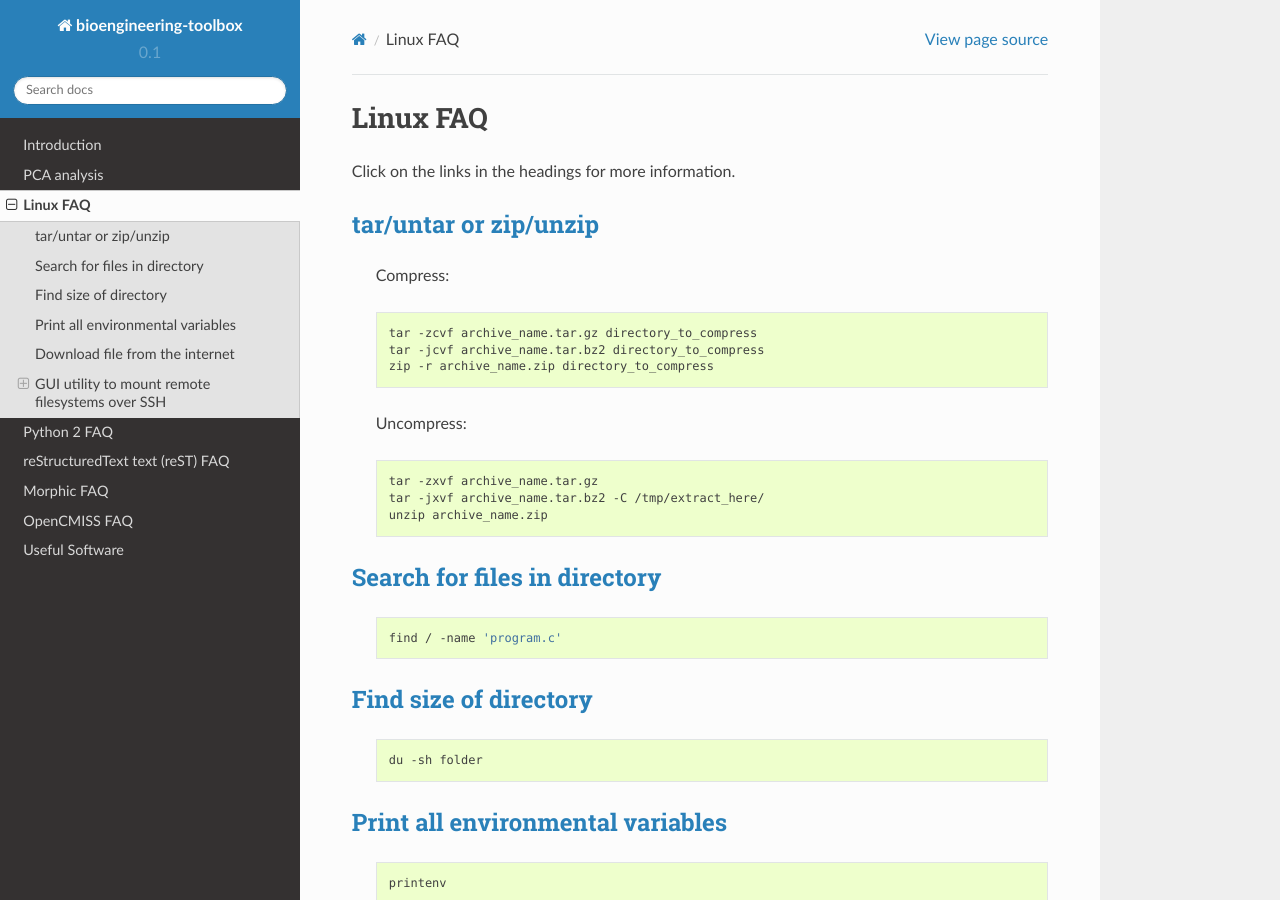
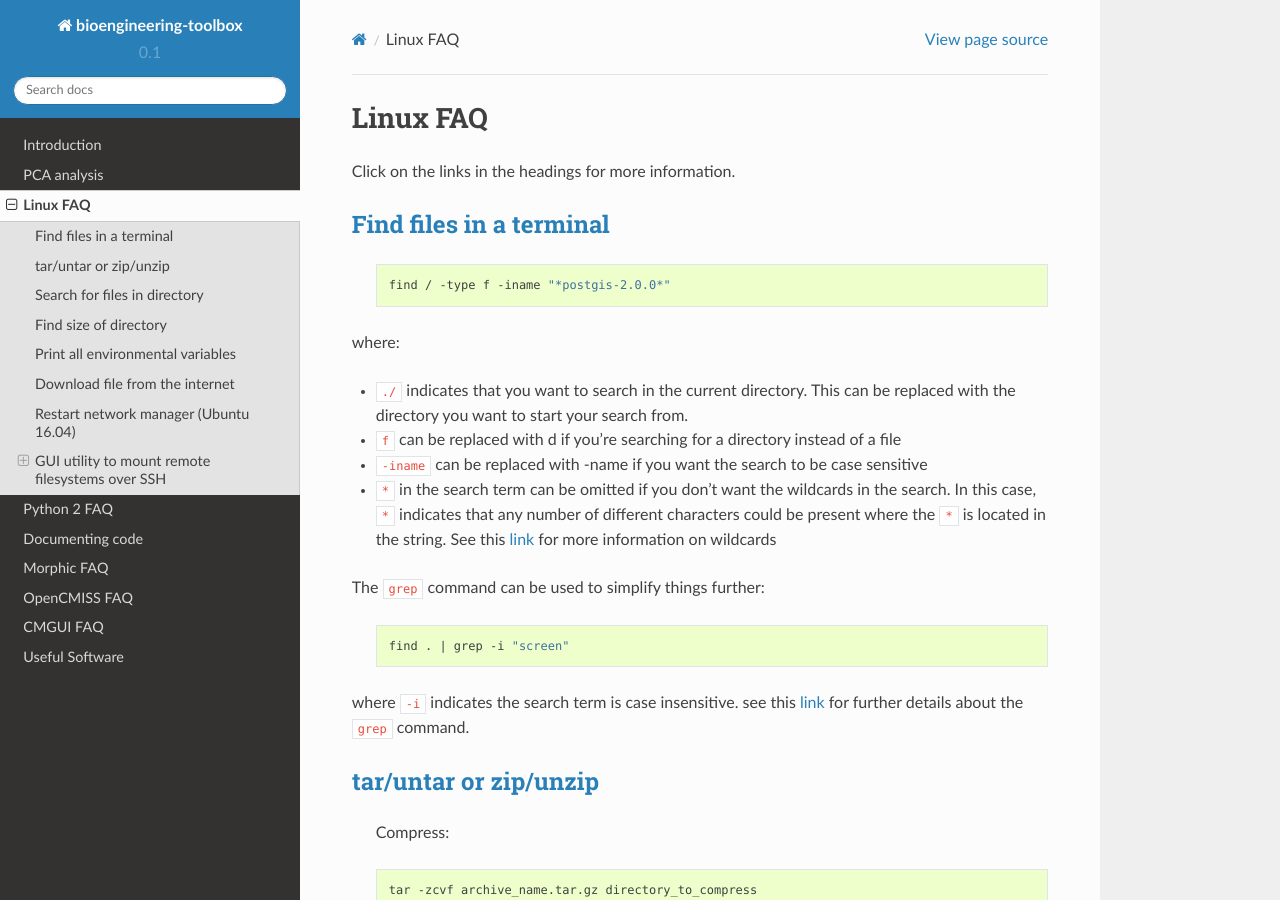
Before and after one commit to PrasadBabarendaGamage/bioengineering-toolbox, a Sphinx documentation site: the page built from docs/source/linux_faq.rst, in a window 1280 px wide and 900 px high. Built offline with Sphinx 7.4.7 and the Read the Docs theme 2.0.0, drawn with Linux system fonts in a browser that asks for light colours; formulas are drawn with MathJax 3; some of the changed text lies outside the part shown.

Commit message:
Updating docs

```diff
--- a/docs/source/index.rst
+++ b/docs/source/index.rst
@@ -15,9 +15,10 @@ Contents:
    PCA_analysis
    linux_faq
    python_2_faq
-   rst_faq
+   documenting_code
    morphic_faq
    opencmiss_faq
+   cmgui_faq
    useful_software
 
 Indices and tables
--- a/docs/source/linux_faq.rst
+++ b/docs/source/linux_faq.rst
@@ -7,6 +7,42 @@ Linux FAQ
 .. TEMPLATE: `link <link>`_
 
 Click on the links in the headings for more information.
+
+`Find files in a terminal <https://askubuntu.com/questions/144698/find-a-file-by-name-using-command-line>`_
+-----------------------------------------------------------------------------------------------------------------------------------
+
+  .. code-block:: bash
+
+    find / -type f -iname "*postgis-2.0.0*"
+
+where:
+
+* ``./`` indicates that you want to search in the current directory. This
+  can be replaced with the directory you want to start your search from.
+
+* ``f`` can be replaced with d if you're searching for a directory instead of a
+  file
+
+* ``-iname`` can be replaced with -name if you want the search to be case
+  sensitive
+
+* ``*`` in the search term can be omitted if you don't want the wildcards in
+  the search. In this case, ``*`` indicates that any number of different
+  characters could be present where the ``*`` is located in the string. See
+  this
+  `link <http://tldp.org/LDP/GNU-Linux-Tools-Summary/html/x11655.htm/>`_ for
+  more information on wildcards
+
+
+The ``grep`` command can be used to simplify things further:
+
+  .. code-block:: bash
+
+    find . | grep -i "screen"
+
+where ``-i`` indicates the search term is case insensitive. see this `link <http://droptips.com/using-grep-and-ignoring-case-case-insensitive-grep/>`_ for further
+details about the ``grep`` command.
+
 
 `tar/untar or zip/unzip <http://www.simplehelp.net/2008/12/15/how-to-create-and-extract-zip-tar-targz-and-tarbz2-files-in-linux/>`_
 -----------------------------------------------------------------------------------------------------------------------------------
@@ -61,12 +97,29 @@ Click on the links in the headings for more information.
     wget http://www.openss7.org/repos/tarballs/strx25-0.9.2.1.tar.bz2
 
 
+`Restart network manager (Ubuntu 16.04) <https://askubuntu.com/questions/320921/having-dns-issues-when-connected-to-a-vpn-in-ubuntu-13-04>`_
+--------------------------------------------------------------------------------------------------------------------------------------------
+
+  .. code-block:: bash
+
+    sudo systemctl restart NetworkManager
+
+
+  This is useful if you VPN disconnects and you get the following error when
+   trying to connect.
+
+  .. code-block:: bash
+
+    psam012@pc:~$ ssh psam012@bioeng10.bioeng.auckland.ac.nz
+    ssh: Could not resolve hostname bioeng10.bioeng.auckland.ac.nz: Temporary failure in name resolution
+
 GUI utility to mount remote filesystems over SSH
 -----------------------------------------------------------------------------------------------------------------------------------------------------
 
 `Older versions of Ubuntu (<11.10) <http://askubuntu.com/questions/4625/is-there-a-gui-utility-to-mount-remote-filesystems-over-ssh>`_
 ^^^^^^^^^^^^^^^^^^^^^^^^^^^^^^^^^^^^^^^^^^^^^^^^^^^^^^^^^^^^^^^^^^^^^^^^^^^^^^^^^^^^^^^^^^^^^^^^^^^^^^^^^^^^^^^^^^^^^^^^^^^^^^^^^^^^^^
-By default the GVFS in GNOME supports SSH connections. Click on the nautilus icon (the folder with the house on it) it will launch the file manager.
+By default the GVFS in GNOME supports SSH connections. Click on the nautilus
+icon (the folder with the house on it) it will launch the file manager.
 
 .. image:: images/ssh-remote_mount-file-manager.png
 
@@ -84,9 +137,11 @@ UserName:  upi
 
 Click connect and put in your password (ask it to forget immediately for now)
 
-This will mount the remote SSH server in a folder you can access from the file manager. If you need to access the mount in the command line it's in .gvfs.
+This will mount the remote SSH server in a folder you can access from the file
+manager. If you need to access the mount in the command line it's in .gvfs.
 
-You can also mount it in Nautilus. Just hit CTRL+L and in the address bar type: ssh://server-ip/somepath/
+You can also mount it in Nautilus. Just hit CTRL+L and in the address bar
+type: ``ssh://server-ip/somepath/``
 
 `Newer versions of Ubuntu (>11.10) <http://askubuntu.com/questions/34768/where-is-connect-to-server-for-ssh-connections-in-unity>`_
 ^^^^^^^^^^^^^^^^^^^^^^^^^^^^^^^^^^^^^^^^^^^^^^^^^^^^^^^^^^^^^^^^^^^^^^^^^^^^^^^^^^^^^^^^^^^^^^^^^^^^^^^^^^^^^^^^^^^^^^^^^^^^^^^^^^^
@@ -94,3 +149,8 @@ press Alt+F2 and type nautilus-connect-server as shown below.
 
 .. image:: images/ssh-remote_mount-unity-step1.png
 .. image:: images/ssh-remote_mount-unity-step2.png
+
+
+`Adding menu items in gnome <http://askubuntu
+.com/questions/34768/where-is-connect-to-server-for-ssh-connections-in-unity>`_
+^^^^^^^^^^^^^^^^^^^^^^^^^^^^^^^^^^^^^^^^^^^^^^^^^^^^^^^^^^^^^^^^^^^^^^^^^^^^^^^^^^^^^^^^^^^^^^^^^^^^^^^^^^^^^^^^^^^^^^^^^^^^^^^^^^^
--- a/docs/source/python_2_faq.rst
+++ b/docs/source/python_2_faq.rst
@@ -51,8 +51,8 @@ See `os.path <https://docs.python.org/2/library/os.path.html>`_, `shutil <https:
   .. code-block:: python
 
     import os
-    os.path.exists(path)
-    os.path.isfile(path)
+    os.path.exists(path) # returns true for directories
+    os.path.isfile(path) # returns false for directories
     os.path.isdir(path)
     os.path.join(path, *paths)
     os.path.split(path) # returns (head, tail) where tail is the last pathname component
```
Also changed, not shown: docs/source/cmgui_faq.rst (added, +32 -0 lines), docs/source/documenting_code.rst (added, +31 -0 lines), docs/source/opencmiss_faq.rst (+36 -1 lines), docs/source/rst_faq.rst (deleted, +0 -16 lines), docs/source/useful_software.rst (+25 -6 lines).
